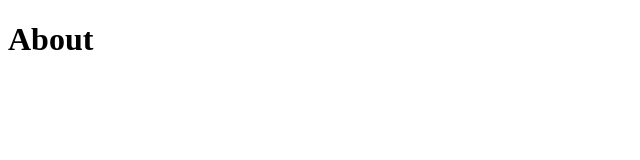
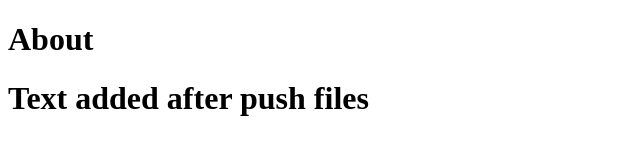
Before and after one commit to Ibrahimkhan432/Form_and_CV_Batch18, a plain HTML site: page about.html in a window 1280 px wide. Shown: the whole page, without its empty margins (0-640 px from the left). Drawn offline with Linux system fonts and the light colour scheme.

Commit message:
push after changes

```diff
--- a/about.html
+++ b/about.html
@@ -7,5 +7,6 @@
 </head>
 <body>
     <h1>About</h1>
+    <h1>Text added after push files</h1>
 </body>
 </html>
```
